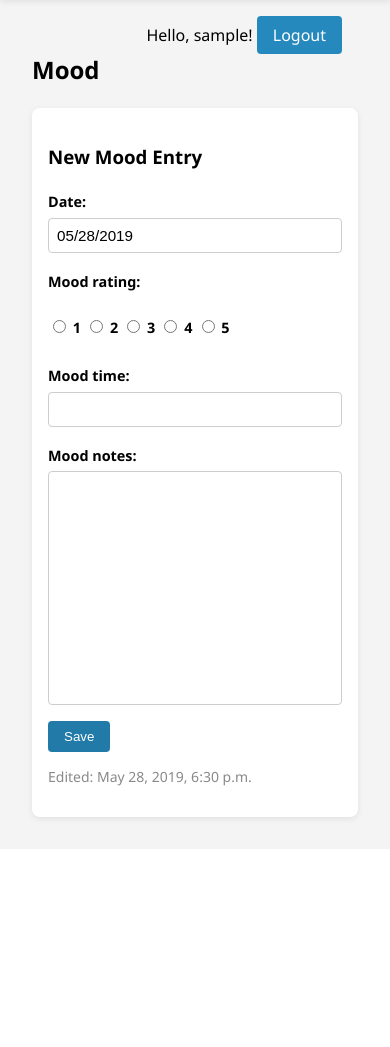
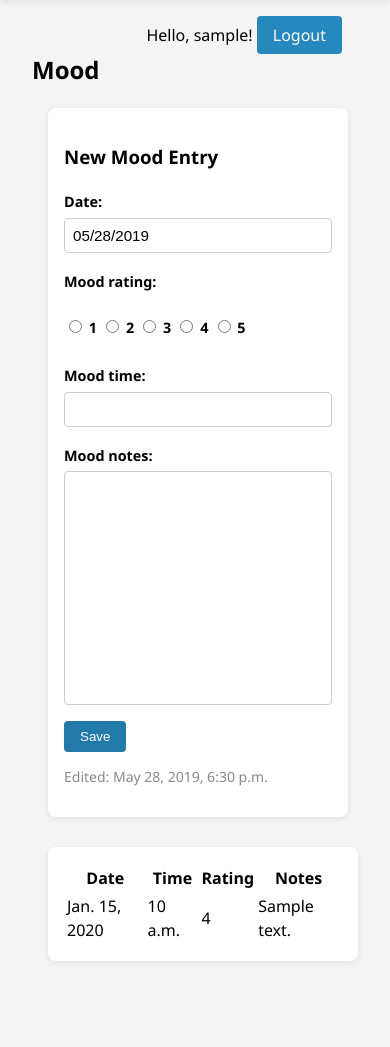
Before and after one commit to Mathic/portfolio, a Django app: page /health/mood in a window 390 px wide. Shown: the part 72-1119 px from the top of the page. Before the commit the page ends 895 px from the top, so only its background shows below. Run offline with Django 3.2, Linux system fonts and the light colour scheme; a user stored in the database is signed in; tables that the repository leaves empty hold one stand-in row (values such as "Sample post"); parts of the project's set-up code (start-up, migrations or seed data) failed here and were passed over; some libraries are stand-ins or nearby versions.

Commit message:
Tables
- Show calories and moods in tables
- Created separate scss files for calorie and mood pages
- Started working on responsiveness for calorie and mood pages
- Created helper functions in views.py to reduce code
- Some code cleanup

```diff
--- /dev/null
+++ b/calorie/static/calorie/css/_calories.scss
@@ -0,0 +1,20 @@
+main#calories {
+  width: -webkit-fill-available;
+}
+
+.calorie {
+  display: flex;
+
+  .cards {
+    margin-left: 1rem;
+  }
+
+  &-entry {
+    grid-area: entry;
+    max-width: 350px;
+  }
+
+  &-table {
+    grid-area: table;
+  }
+}
--- a/calorie/static/calorie/css/_mobile.scss
+++ b/calorie/static/calorie/css/_mobile.scss
@@ -61,6 +61,24 @@
     'stats2'
     'stats3'
     'stats4';
+    grid-template-columns: 1fr;
+  }
+
+  .calorie {
+    display: grid;
+    grid-gap: 30px;
+    grid-template-areas:
+    'entry'
+    'table';
+    grid-template-columns: 1fr;
+  }
+
+  .mood {
+    display: grid;
+    grid-gap: 30px;
+    grid-template-areas:
+    'entry'
+    'table';
     grid-template-columns: 1fr;
   }
 
@@ -145,6 +163,24 @@
     grid-template-columns: 1fr;
   }
 
+  .calorie {
+    display: grid;
+    grid-gap: 30px;
+    grid-template-areas:
+    'entry'
+    'table';
+    grid-template-columns: 1fr;
+  }
+
+  .mood {
+    display: grid;
+    grid-gap: 30px;
+    grid-template-areas:
+    'entry'
+    'table';
+    grid-template-columns: 1fr;
+  }
+
   .settings {
     display: grid;
     grid-gap: 30px;
--- /dev/null
+++ b/calorie/static/calorie/css/_moods.scss
@@ -0,0 +1,21 @@
+main#moods {
+  width: -webkit-fill-available;
+}
+
+.mood {
+  display: flex;
+
+  .cards {
+    margin-left: 1rem;
+  }
+
+  &-entry {
+    grid-area: entry;
+    min-width: 250px;
+    max-width: 300px;
+  }
+
+  &-table {
+    grid-area: table;
+  }
+}
--- a/calorie/static/calorie/css/_profile.scss
+++ b/calorie/static/calorie/css/_profile.scss
@@ -5,7 +5,7 @@ main#settings {
 .settings {
   display: flex;
 
-  &-personal, &-general, &-goals {
+  .cards {
     margin-left: 1rem;
   }
 
--- a/calorie/static/calorie/css/calorie.scss
+++ b/calorie/static/calorie/css/calorie.scss
@@ -1,6 +1,8 @@
 @import 'config';
 @import 'menu';
 @import 'profile';
+@import 'calories';
+@import 'moods';
 
 * {
   box-sizing: border-box;
--- a/calorie/templates/calorie/mood.html
+++ b/calorie/templates/calorie/mood.html
@@ -4,16 +4,34 @@
 {% block title %}Mood{% endblock %}
 
 {% block content %}
-<main id="mood">
+<main id="moods">
   <h2>Mood</h2>
 
-  <div class="cards mood-entry">
-    <h3>New Mood Entry</h3>
-    <label for="datepicker">Date: </label>
-    <input id="mood-datepicker" class="datepicker" value="{{ today }}" date-picked-url="{% url 'ajax_load_mood' %}">
-    <div id="load-mood-info"></div>
-    <div class="row">
-
+  <div class="mood">
+    <div class="cards mood-entry">
+      <h3>New Mood Entry</h3>
+      <label for="datepicker">Date: </label>
+      <input id="mood-datepicker" class="datepicker" value="{{ today }}" date-picked-url="{% url 'ajax_load_mood' %}">
+      <div id="load-mood-info"></div>
+    </div>
+    <br>
+    <div class="cards calorie-table">
+      <table>
+        <tr>
+          <th>Date</th>
+          <th>Time</th>
+          <th>Rating</th>
+          <th>Notes</th>
+        </tr>
+        {% for m in moods %}
+        <tr>
+          <td>{{ m.entry.date_for }}</td>
+          <td>{{ m.mood_time }}</td>
+          <td>{{ m.mood_rating }}</td>
+          <td>{{ m.mood_notes }}</td>
+        </tr>
+        {% endfor %}
+      </table>
     </div>
   </div>
 </main>
--- a/calorie/templates/calorie/profile.html
+++ b/calorie/templates/calorie/profile.html
@@ -8,11 +8,7 @@
   <h2>Profile</h2>
     <div class="settings">
     <div class="cards settings-personal">
-      {% if setup_exists %}
       <h3>{{ name }}</h3>
-      {% else %}
-      <h3>{{ request.user.username }}</h3>
-      {% endif %}
       <hr>
       <div class="settings-profile">
         <div class="portrait">
--- a/calorie/views.py
+++ b/calorie/views.py
@@ -21,10 +21,12 @@ def index(request):
 def profile(request):
     upi = UserProfileInfo.objects.get(user=request.user)
     setup_exists = Setup.objects.filter(user=upi).exists()
-    name = ''
+
     if setup_exists:
         obj = Setup.objects.get(user=upi)
         name = obj.first_name + ' ' + obj.last_name
+    else:
+        name = request.user.username
 
     if request.method == 'POST':
         if setup_exists:
@@ -45,7 +47,6 @@ def profile(request):
     context = {
         'nbar': 'profile',
         'setup_form': setup_form,
-        'setup_exists': setup_exists,
         'name': name,
     }
     return render(request, 'calorie/profile.html', context)
@@ -103,44 +104,24 @@ def user_login(request):
 # calories
 @login_required
 def calories(request):
-    print('calories function')
-
-    date = str(datetime.datetime.today().strftime("%Y-%m-%d"))
-    calorie_form = CalorieForm()
-    if Entry.objects.filter(date_for=date).exists():
-        entry_obj = Entry.objects.get(date_for=date)
-        if Calorie.objects.filter(entry=entry_obj).exists():
-            calorie_form = CalorieForm(instance=Calorie.objects.get(entry=entry_obj))
-    else:
-        entry_obj = Entry(date_for=date, date_created=datetime.datetime.today())
-        entry_obj.user = upi
-        entry_obj.save()
-
-    entry_form = EntryForm(instance=entry_obj)
+    upi = UserProfileInfo.objects.get(user=request.user)
+    entries = Entry.objects.filter(user=upi).order_by('date_for')
+    cals = Calorie.objects.filter(entry__in=entries)
 
     context = {
         'nbar': 'calories',
-        'calorie_form': calorie_form,
-        'entry_form': entry_form,
-        'entry': entry_obj,
         'today': str(datetime.datetime.today().strftime("%m/%d/%Y")),
+        'cals': cals,
     }
-
     return render(request, 'calorie/calories.html', context)
 
 @login_required
 def load_calorie(request):
-    print('load_calorie function')
-    upi = UserProfileInfo.objects.get(user=request.user)
+    entry_obj = create_entry(request)
+    calorie_form = populate_calorie_form(request, entry_obj)
+
     if request.method == 'POST':
-        date = datetime.datetime.strptime(request.POST.get('date_for'), "%Y-%m-%d")
-        entry_obj = Entry.objects.get(date_for=date)
         entry_form = EntryForm(data=request.POST, instance=entry_obj)
-
-        if Calorie.objects.filter(entry=entry_obj).exists():
-            calorie_form = CalorieForm(data=request.POST, instance=Calorie.objects.get(entry=entry_obj))
-        else:
-            calorie_form = CalorieForm(data=request.POST)
 
         if calorie_form.is_valid() and entry_form.is_valid():
             entry = entry_form.save(commit=False)
@@ -158,19 +139,7 @@ def load_calorie(request):
 
         return render(request, 'calorie/calories.html', context)
     else:
-        date = datetime.datetime.strptime(request.GET.get('date_picked'), "%m/%d/%Y")
-        calorie_form = CalorieForm()
-        if Entry.objects.filter(date_for=date).exists():
-            entry_obj = Entry.objects.get(date_for=date)
-            if Calorie.objects.filter(entry=entry_obj).exists():
-                calorie_form = CalorieForm(instance=Calorie.objects.get(entry=entry_obj))
-        else:
-            entry_obj = Entry(date_for=date, date_created=datetime.datetime.today())
-            entry_obj.user = upi
-            entry_obj.save()
-
         entry_form = EntryForm(instance=entry_obj)
-
         context = {
             'nbar': 'calories',
             'calorie_form': calorie_form,
@@ -217,28 +186,24 @@ def load_sleep(request):
 # mood
 @login_required
 def mood(request):
+    upi = UserProfileInfo.objects.get(user=request.user)
+    entries = Entry.objects.filter(user=upi).order_by('date_for')
+    moods = Mood.objects.filter(entry__in=entries)
+
     context = {
         'nbar': 'mood',
-        # 'mood_form': mood_form,
         'today': str(datetime.date.today().strftime("%m/%d/%Y")),
-        # 'entry_exists': entry_exists,
+        'moods': moods,
     }
     return render(request, 'calorie/mood.html', context)
 
 @login_required
 def load_mood(request):
-    upi = UserProfileInfo.objects.get(user=request.user)
+    entry_obj = create_entry(request)
+    mood_form = populate_mood_form(request, entry_obj)
 
     if request.method == 'POST':
-        print('POST: ', request.POST)
-        date = datetime.datetime.strptime(request.POST.get('date_for'), "%Y-%m-%d")
-        entry_obj = Entry.objects.get(date_for=date)
         entry_form = EntryForm(data=request.POST, instance=entry_obj)
-
-        if Mood.objects.filter(entry=entry_obj).exists():
-            mood_form = MoodForm(data=request.POST, instance=Mood.objects.get(entry=entry_obj))
-        else:
-            mood_form = MoodForm(data=request.POST)
 
         if mood_form.is_valid() and entry_form.is_valid():
             entry = entry_form.save(commit=False)
@@ -252,29 +217,55 @@ def load_mood(request):
         context = {
             'nbar': 'mood',
             'mood_form': mood_form,
-            'today': str(datetime.date.today().strftime("%m/%d/%Y")),
-            # 'entry_exists': entry_exists,
         }
         return render(request, 'calorie/mood.html', context)
     else:
-        date = datetime.datetime.strptime(request.GET.get('date_picked'), "%m/%d/%Y")
-        mood_form = MoodForm()
-        if Entry.objects.filter(date_for=date).exists():
-            entry_obj = Entry.objects.get(date_for=date)
-            if Mood.objects.filter(entry=entry_obj).exists():
-                mood_form = MoodForm(instance=Mood.objects.get(entry=entry_obj))
-        else:
-            entry_obj = Entry(date_for=date, date_created=datetime.datetime.today())
-            entry_obj.user = upi
-            entry_obj.save()
-
         entry_form = EntryForm(instance=entry_obj)
-
         context = {
             'nbar': 'mood',
             'mood_form': mood_form,
             'entry_form': entry_form,
-            'today': str(datetime.date.today().strftime("%m/%d/%Y")),
             'entry': entry_obj,
         }
         return render(request, 'calorie/mood_info.html', context)
+
+# helper functions
+def create_entry(request):
+    upi = UserProfileInfo.objects.get(user=request.user)
+    if request.method == 'POST':
+        date = datetime.datetime.strptime(request.POST.get('date_for'), "%Y-%m-%d")
+    else:
+        date = datetime.datetime.strptime(request.GET.get('date_picked'), "%m/%d/%Y")
+
+    if Entry.objects.filter(date_for=date).exists():
+        entry_obj = Entry.objects.get(date_for=date)
+    else:
+        entry_obj = Entry(date_for=date, date_created=datetime.datetime.today())
+        entry_obj.user = upi
+        entry_obj.save()
+
+    return entry_obj
+
+def populate_mood_form(request, entry_obj):
+    if request.method == 'POST':
+        if Mood.objects.filter(entry=entry_obj).exists():
+            return MoodForm(data=request.POST, instance=Mood.objects.get(entry=entry_obj))
+        else:
+            return MoodForm(data=request.POST)
+    else:
+        if Mood.objects.filter(entry=entry_obj).exists():
+            return MoodForm(instance=Mood.objects.get(entry=entry_obj))
+        else:
+            return MoodForm()
+
+def populate_calorie_form(request, entry_obj):
+    if request.method == 'POST':
+        if Calorie.objects.filter(entry=entry_obj).exists():
+            return CalorieForm(data=request.POST, instance=Calorie.objects.get(entry=entry_obj))
+        else:
+            return CalorieForm(data=request.POST)
+    else:
+        if Calorie.objects.filter(entry=entry_obj).exists():
+            return CalorieForm(instance=Calorie.objects.get(entry=entry_obj))
+        else:
+            return CalorieForm()
```
Also changed, not shown: calorie/templates/calorie/calories.html (+18 -6 lines), calorie/templates/calorie/index.html (+11 -0 lines), calorie/static/calorie/css/calorie.min.css.
